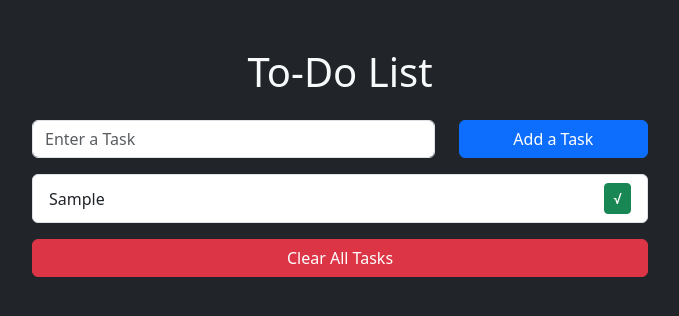
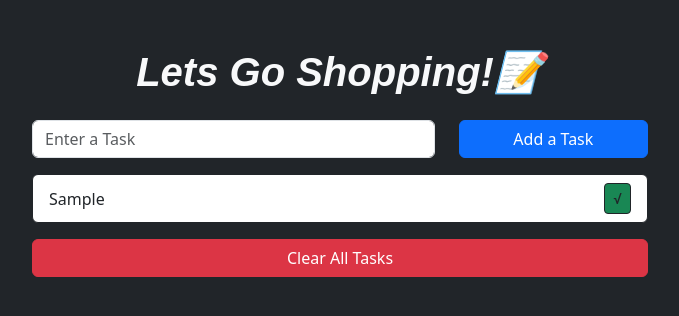
Before and after one commit to Wyatt987/To-Do-List, a plain HTML site: page index.html in a window 1280 px wide. Both pictures are taken after typing "Sample" into the empty fields and a click on the button "Add a Task". Shown: the whole page, without its empty margins (300-979 px from the left). Drawn offline with nearby package versions, Linux system fonts and the light colour scheme; a web font is replaced by a local one.

Commit message:
figure out the toggle

```diff
--- a/index.html
+++ b/index.html
@@ -17,6 +17,7 @@
             crossorigin="anonymous"
         />
         <!--My CSS-->
+        <link rel="stylesheet" href="https://use.typekit.net/yhy6awx.css">
         <link rel="stylesheet" href="style.css">
     </head>
 
@@ -25,7 +26,7 @@
             <div class="row d-flex justify-content-center">
                 <div class="col-md-8 col-lg-6">
                     <h1 class="text-center mb-4 text-light">
-                        To-Do List
+                        Lets Go Shopping!📝
                     </h1>
                     <div class="row">
                         <div class="col-8">
--- a/script.js
+++ b/script.js
@@ -32,10 +32,18 @@ function displayTasks () {
             'list-group-item',
             'd-flex',
             'justify-content-between',
-            'align-items-center'
+            'align-items-center',
+            'border',
+            'border-dark'
         )
+        li.addEventListener('click', function() {
+            taskList.toggle("complete")
+        })
+
+
+
         //Set the inner HTML of the <Li> element with task text and a remove button
-        li.innerHTML = `${task} <button class='btn btn-success btn-sm' onclick='removeTask(${index})'>√</button>`
+        li.innerHTML = `${task} <button class='btn btn-success btn-outline-dark btn-sm' onclick='removeTask(${index})'>√</button>`
 
 
         //Append the new task to the task list
--- a/style.css
+++ b/style.css
@@ -0,0 +1,9 @@
+h1 {
+    font-family: "marigny", sans-serif;
+font-weight: 700;
+font-style: italic;
+}
+
+.complete {
+    text-decoration: line-through;
+}
```
